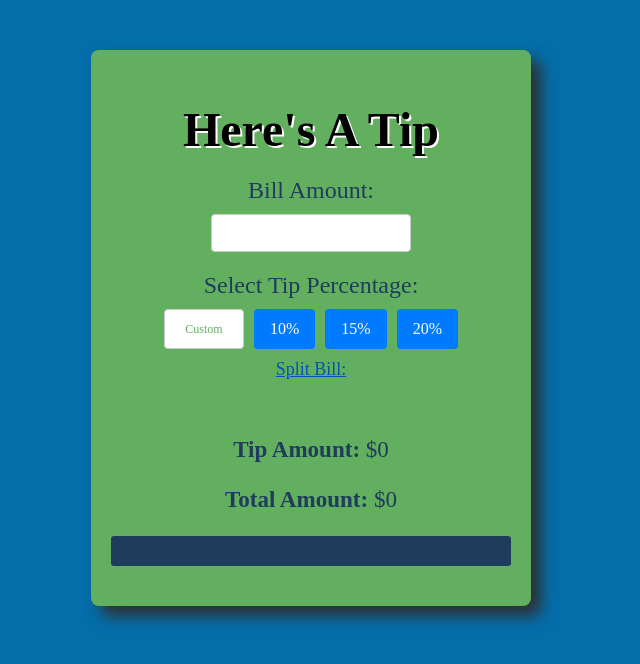
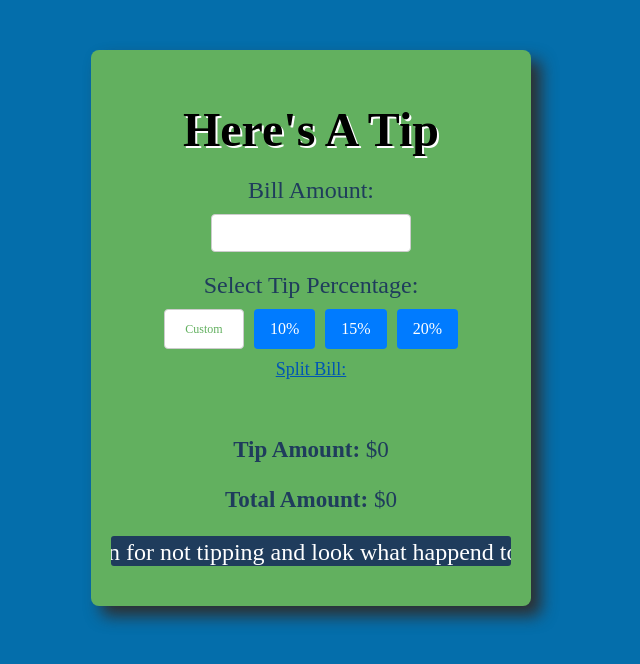
Before and after one commit to PeterwMcClelland/Heres-A-Tip, a React (Create React App) app: page / in a window 1280 px wide. Shown: the top 664 px of the page, without its empty margins (329-969 px from the left). Built offline with nearby package versions, Linux system fonts and the light colour scheme.

Commit message:
favicon/news ticker update

```diff
--- a/src/App.scss
+++ b/src/App.scss
@@ -148,7 +148,6 @@ button.active {
 }
 
 .news-ticker {
-  // position: fixed;
   bottom: 0;
   width: max-content;
   background-color: #1f3c5c;
@@ -157,15 +156,18 @@ button.active {
   width: 100%;
   border-radius: 3px;
   height: 30px;
+  align-self: center;
+  display: flex;
+  align-items: center;
+  justify-content: flex-start;
 }
 
 .news-ticker-content {
   white-space: nowrap;
   display: inline-block;
-  // padding-left: 100%;
   font-size: x-large;
+  animation: scroll-news 35s linear infinite 1s;
   padding-top: 2px;
-  animation: scroll-news 35s linear infinite;
 }
 .news-h1 {
   color: red;
@@ -174,7 +176,7 @@ button.active {
 
 @keyframes scroll-news {
   from {
-    transform: translateX(100%);
+    transform: translateX(0);
   }
   to {
     transform: translateX(calc(-1 * 100%));
```
Also changed, not shown: 1 other file (tests, documents, lock files or other folders).
